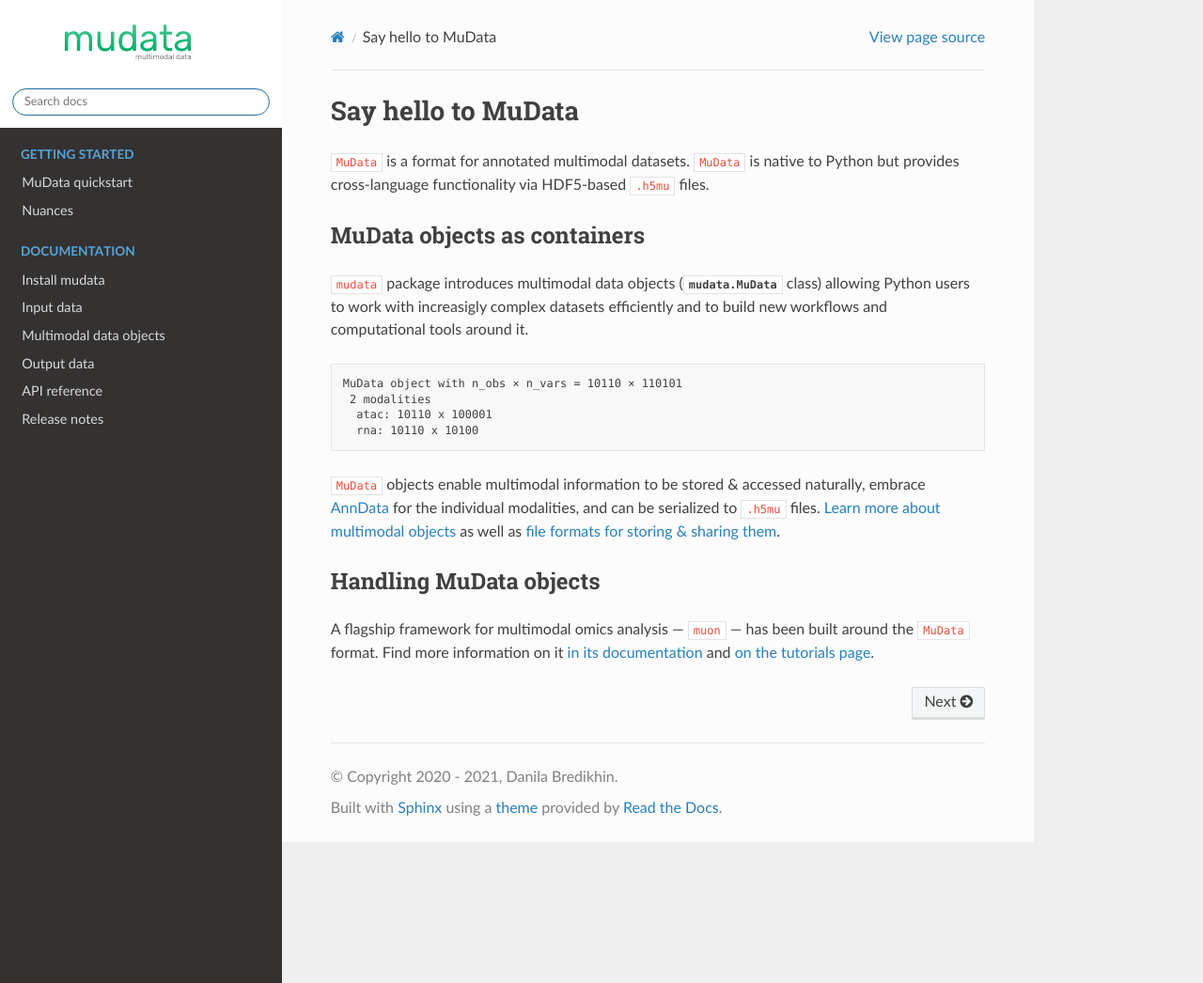
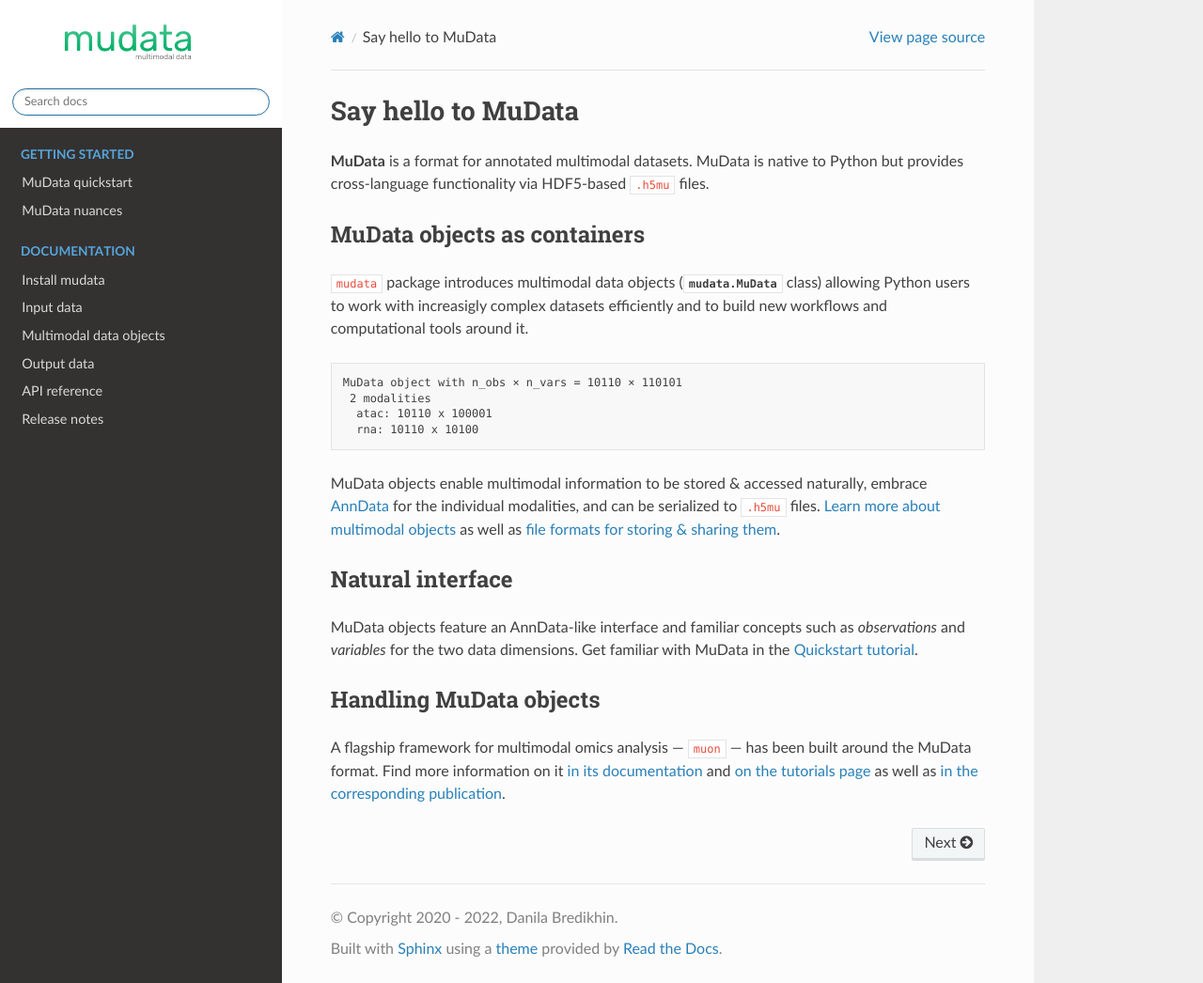
Before and after one commit to scverse/mudata, a Sphinx documentation site: the page built from docs/source/index.rst, in a window 1280 px wide and 1046 px high. Shown: the whole window at 94% size. Built offline with Sphinx 7.4.7 and the Read the Docs theme 2.0.0, drawn with Linux system fonts in a browser that asks for light colours; pages that are not in the unit, such as notebooks, are missing from menus.

Commit message:
Update documentation

```diff
--- a/docs/source/changelog.rst
+++ b/docs/source/changelog.rst
@@ -12,7 +12,9 @@
 v0.1.2
 ------
 
-There's `a new page describing the sharp bits <nuances.rst>`__.
+Updating a MuData object with :func:`mudata.MuData.update` is now much faster.
+
+This version also comes with an improved documentation, including `a new page describing the sharp bits <notebooks/nuances.ipynb>`__.
 
 v0.1.1
 ------
--- a/docs/source/conf.py
+++ b/docs/source/conf.py
@@ -22,7 +22,7 @@
 # -- Project information -----------------------------------------------------
 
 project = "mudata"
-copyright = "2020 - 2021, Danila Bredikhin"
+copyright = "2020 - 2022, Danila Bredikhin"
 author = "Danila Bredikhin"
 
 
--- a/docs/source/index.rst
+++ b/docs/source/index.rst
@@ -1,7 +1,7 @@
 Say hello to MuData
 ===================
 
-``MuData`` is a format for annotated multimodal datasets. ``MuData`` is native to Python but provides cross-language functionality via HDF5-based ``.h5mu`` files.
+**MuData** is a format for annotated multimodal datasets. MuData is native to Python but provides cross-language functionality via HDF5-based ``.h5mu`` files.
 
 
 MuData objects as containers
@@ -14,12 +14,17 @@
 	  atac: 10110 x 100001
 	  rna: 10110 x 10100
 
-``MuData`` objects enable multimodal information to be stored & accessed naturally, embrace `AnnData <https://github.com/theislab/anndata>`_ for the individual modalities, and can be serialized to ``.h5mu`` files. :doc:`Learn more about multimodal objects </io/mudata>` as well as :doc:`file formats for storing & sharing them </io/output>`.
+MuData objects enable multimodal information to be stored & accessed naturally, embrace `AnnData <https://github.com/theislab/anndata>`_ for the individual modalities, and can be serialized to ``.h5mu`` files. :doc:`Learn more about multimodal objects </io/mudata>` as well as :doc:`file formats for storing & sharing them </io/output>`.
+
+Natural interface
+-----------------
+
+MuData objects feature an AnnData-like interface and familiar concepts such as *observations* and *variables* for the two data dimensions. Get familiar with MuData in the :doc:`Quickstart tutorial </notebooks/quickstart_mudata>`.
 
 Handling MuData objects
 -----------------------
 
-A flagship framework for multimodal omics analysis — ``muon`` — has been built around the ``MuData`` format. Find more information on it `in its documentation <https://muon.readthedocs.io/en/latest/>`_ and `on the tutorials page <https://muon-tutorials.readthedocs.io/en/latest/>`_.
+A flagship framework for multimodal omics analysis — ``muon`` — has been built around the MuData format. Find more information on it `in its documentation <https://muon.readthedocs.io/en/latest/>`_ and `on the tutorials page <https://muon-tutorials.readthedocs.io/en/latest/>`_ as well as `in the corresponding publication <https://genomebiology.biomedcentral.com/articles/10.1186/s13059-021-02577-8>`_.
 
 
 .. toctree::
--- a/docs/source/io/output.rst
+++ b/docs/source/io/output.rst
@@ -15,7 +15,7 @@
 .h5mu files
 -----------
 
-``.h5mu`` files are the default storage for ``MuData`` objects. These are HDF5 files with a standardised structure, which is similar to the one of ``.h5ad`` files where ``AnnData`` objects are stored. The most noticeable distinction is ``.mod`` group presence where individual modalities are stored — in the same way as they would be stored in the ``.h5ad`` files.
+``.h5mu`` files are the default storage for MuData objects. These are HDF5 files with a standardised structure, which is similar to the one of ``.h5ad`` files where AnnData objects are stored. The most noticeable distinction is ``.mod`` group presence where individual modalities are stored — in the same way as they would be stored in the ``.h5ad`` files.
 ::
 	mdata.write("mudata.h5mu")
 
@@ -46,3 +46,5 @@
 	mudata.write("mudata.h5mu/rna", adata)
 
 The function :func:`mudata.read` automatically decides based on the input if :func:`mudata.read_h5mu` or rather :func:`mudata.read_h5ad` should be called.
+
+Learn more about the on-disk format specification shared by MuData and AnnData `in the AnnData documentation <https://anndata.readthedocs.io/en/latest/fileformat-prose.html>`_.
--- /dev/null
+++ b/docs/source/notebooks/requirements.txt
@@ -0,0 +1,4 @@
+numpy
+pandas
+anndata
+mudata
```
Also changed, not shown: other parts of docs/source/index.rst (+1 -1 lines), docs/source/notebooks/nuances.ipynb (added), docs/source/notebooks/quickstart_mudata.ipynb.
